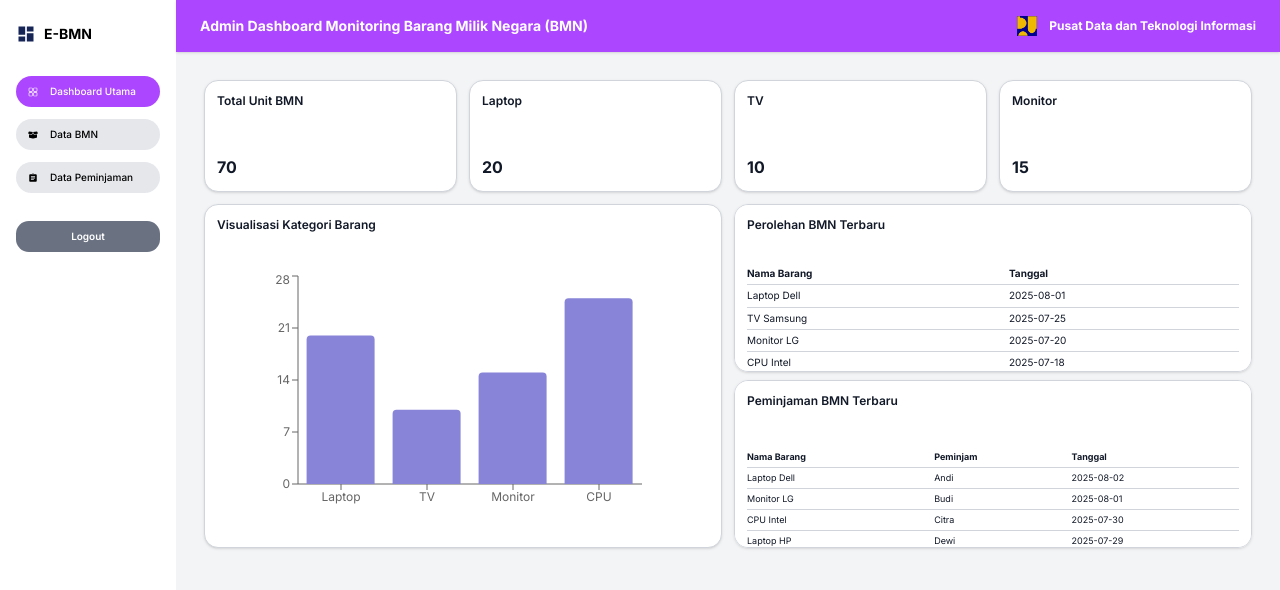
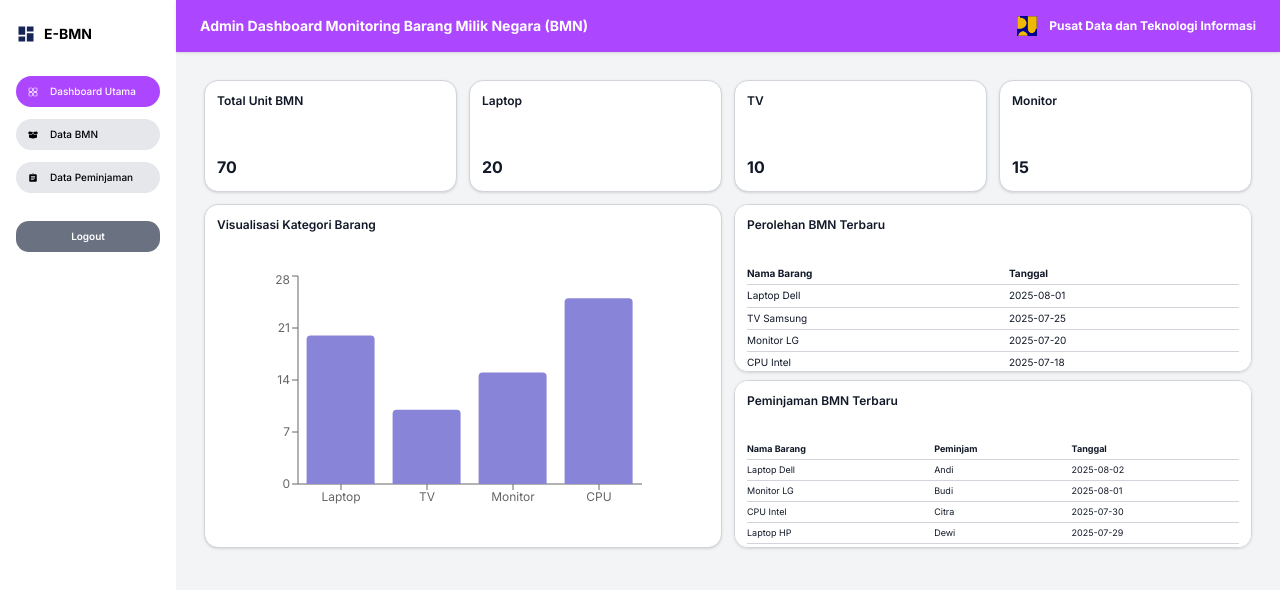
Before and after one commit to NayyaraMarshall/bmn-dashboard, a Next.js app: page /admin/dashboard in a window 1280 px wide. Shown: the top 590 px of the page. Built offline with nearby package versions, Linux system fonts and the light colour scheme.

Commit message:
fix error dashboard/page.tsx

```diff
--- a/app/admin/dashboard/page.tsx
+++ b/app/admin/dashboard/page.tsx
@@ -2,7 +2,9 @@
 
 import { Card, CardContent, CardHeader, CardTitle } from "@/components/ui/card";
 import { BarChart, Bar, XAxis, YAxis, Tooltip, ResponsiveContainer } from "recharts";
+import { ReactNode } from "react";
 
+// Data dummy
 const kategoriData = [
   { name: "Laptop", total: 20 },
   { name: "TV", total: 10 },
@@ -26,8 +28,12 @@ const peminjamanBMN = [
   { id: 5, nama: "TV Samsung", peminjam: "Eka", tgl: "2025-07-28" },
 ];
 
-// 🔑 bikin wrapper biar semua card lebih kecil serentak
-const SmallCard = ({ children, className = "" }) => (
+type SmallCardProps = {
+  children: ReactNode;
+  className?: string;
+};
+
+const SmallCard = ({ children, className = "" }: SmallCardProps) => (
   <Card className={`p-1 text-xs ${className}`}>{children}</Card>
 );
 
@@ -76,7 +82,7 @@ export default function DashboardPage() {
         <CardHeader className="p-2">
           <CardTitle className="text-xs">Visualisasi Kategori Barang</CardTitle>
         </CardHeader>
-        <CardContent className="h-62"> {/* kecilin chart serentak */}
+        <CardContent className="h-62">
           <ResponsiveContainer width="90%" height="100%">
             <BarChart data={kategoriData}>
               <XAxis dataKey="name" />
@@ -117,7 +123,7 @@ export default function DashboardPage() {
 
         {/* Peminjaman BMN */}
         <SmallCard className="h-42 overflow-y-auto">
-          <CardHeader className="p-2">
+          <CardHeader className="pl-2 pt-2 pr-2 pb-0">
             <CardTitle className="text-xs">Peminjaman BMN Terbaru</CardTitle>
           </CardHeader>
           <CardContent className="pl-2 pt-0 pr-2 pb-2">
```
